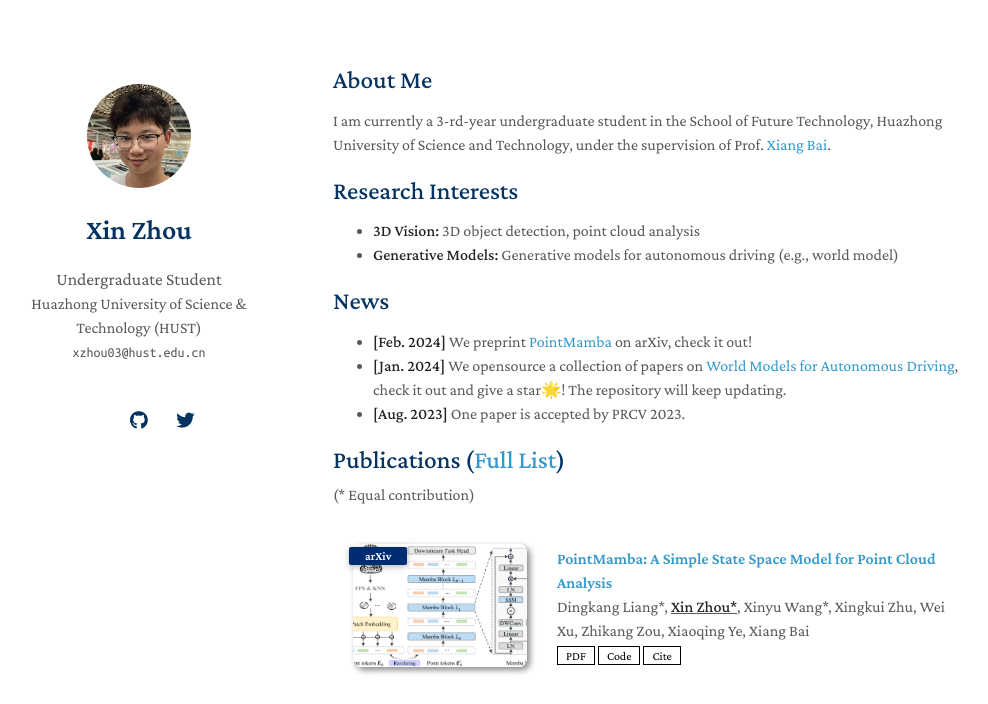
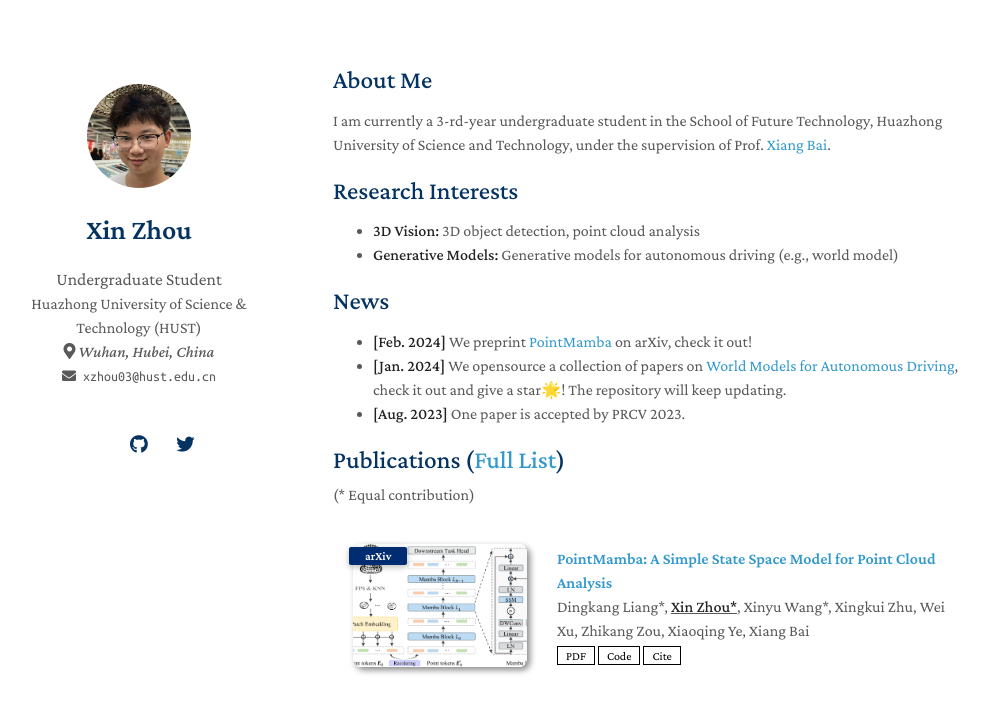
Before and after one commit to LMD0311/LMD0311.github.io, a plain HTML site: page index.html in a window 1280 px wide. Shown: the top 704 px of the page, without its empty margins (137-1125 px from the left). Drawn offline with nearby package versions, Linux system fonts and the light colour scheme; some icons are missing.

Commit message:
Update index.html

```diff
--- a/index.html
+++ b/index.html
@@ -61,12 +61,13 @@
         <br>
 
 
-        <a href="" rel="noopener"><autocolor>Huazhong University of Science & Technology (HUST) </autocolor></a>
+        <a href="https://www.hust.edu.cn/" rel="noopener"><autocolor>Huazhong University of Science & Technology (HUST) </autocolor></a>
         <br>
 
 
-        <email>xzhou03@hust.edu.cn</email>
 
+        <address> <i class="fas fa-map-marker-alt"></i> Wuhan, Hubei, China</address>
+        <email><i class="fas fa-envelope"></i> <a href="mailto: xzhou03@hust.edu.cn"><autocolor>xzhou03@hust.edu.cn</autocolor></a></email>
 
         <br>
         <br>
```
